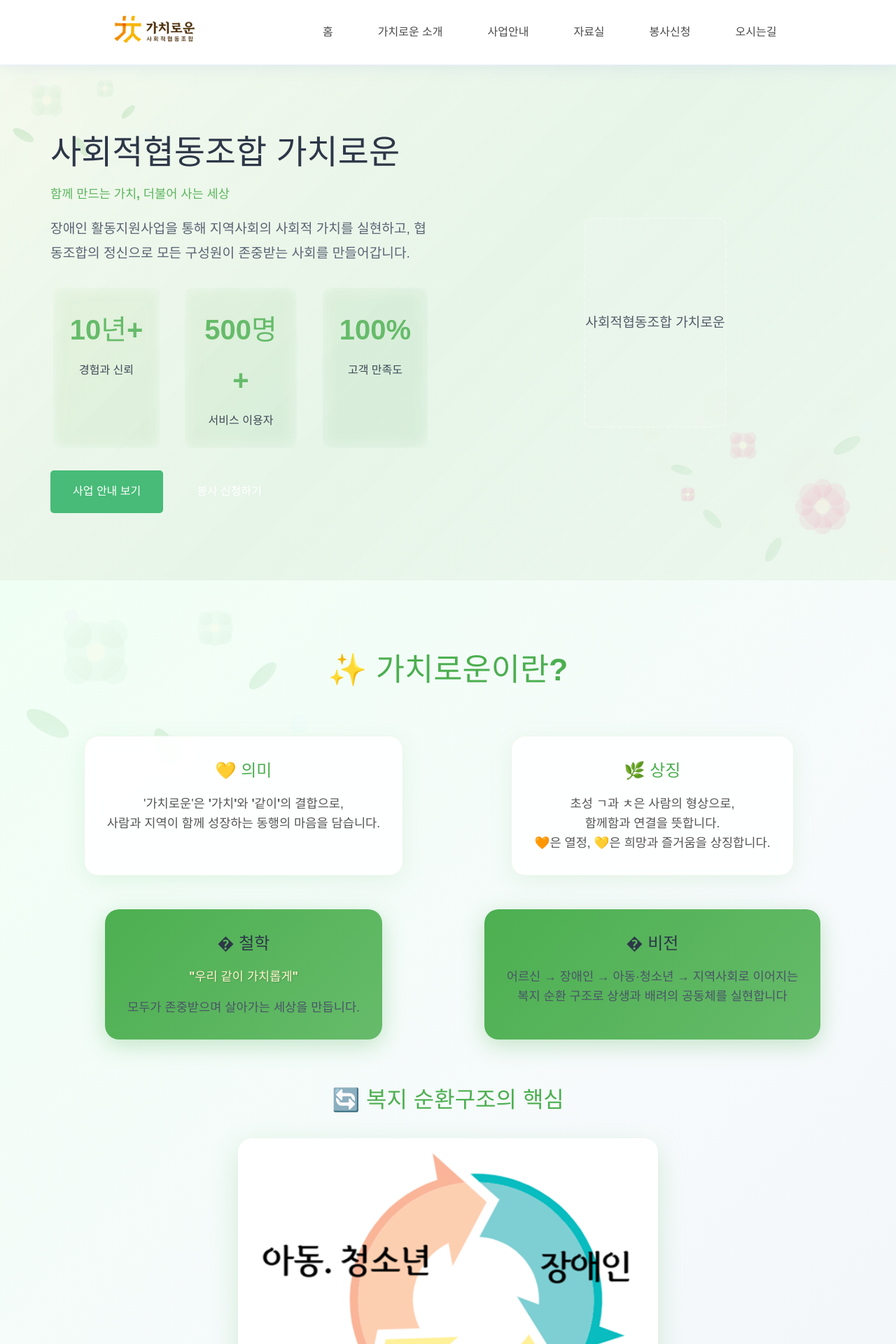
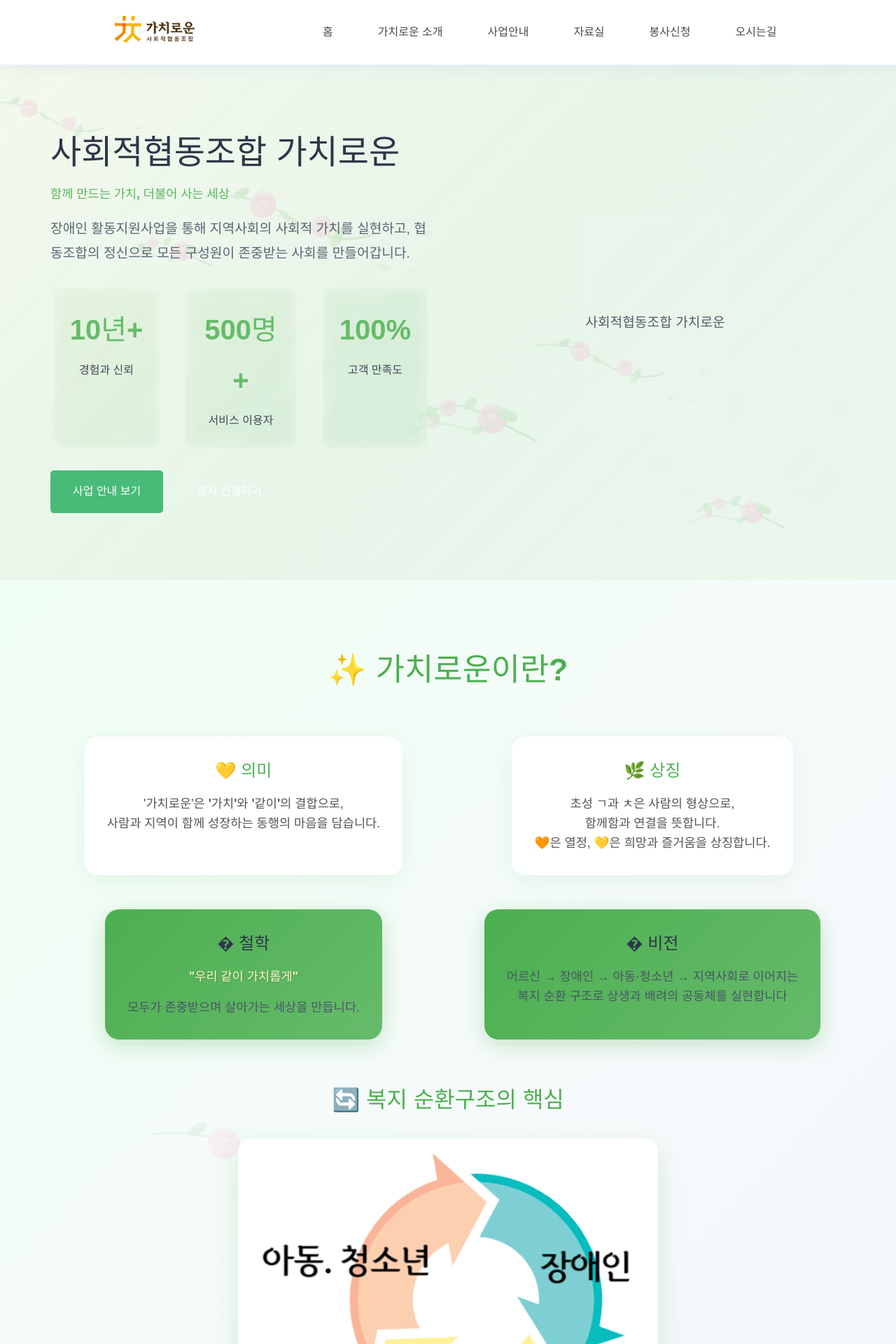
Before and after one commit to nzin4x/gachiroun, a React (Vite) app: page / in a window 1280 px wide. Shown: the top 1920 px of the page at 70% size. Built offline with nearby package versions, Linux system fonts and the light colour scheme.

Commit message:
florar svg

```diff
--- a/src/components/About.css
+++ b/src/components/About.css
@@ -12,17 +12,10 @@
   left: 0;
   right: 0;
   bottom: 0;
-  background-image:
-    url('/images/floral-left-top.svg'),
-    url('/images/floral-right-bottom.svg');
-  background-position:
-    top left,
-    bottom right;
-  background-repeat: no-repeat;
-  background-size:
-    40% auto,
-    40% auto;
-  opacity: 0.3;
+  background: url('/images/floral-pattern.svg') no-repeat;
+  background-position: center;
+  background-size: 80% auto;
+  opacity: 0.1;
   pointer-events: none;
   z-index: 1;
 }
--- a/src/components/Hero.css
+++ b/src/components/Hero.css
@@ -19,11 +19,13 @@
   left: 0;
   right: 0;
   bottom: 0;
-  background: url('/images/floral-left-top.svg') no-repeat top left,
-              url('/images/floral-right-bottom.svg') no-repeat bottom right;
-  background-size: 250px auto, 350px auto;
-  opacity: 0.4;
+  background: url('/images/floral-pattern.svg') no-repeat center,
+              url('/images/floral-pattern.svg') no-repeat top left,
+              url('/images/floral-pattern.svg') no-repeat bottom right;
+  background-size: 60% auto, 40% auto, 45% auto;
+  opacity: 0.15;
   z-index: 1;
+  transform: scale(1.1);
 }
 
 .hero-content {
--- a/src/components/Resources.css
+++ b/src/components/Resources.css
@@ -10,14 +10,14 @@
 .resources::before {
   content: '';
   position: absolute;
-  top: 20%;
-  left: 8%;
-  width: 180px;
-  height: 120px;
-  background: url('/images/base-theme-left-top.png') no-repeat;
-  background-size: contain;
-  opacity: 0.08;
-  transform: rotate(-15deg);
+  top: 0;
+  left: 0;
+  right: 0;
+  bottom: 0;
+  background: url('/images/floral-pattern.svg') no-repeat;
+  background-position: top right;
+  background-size: 45% auto;
+  opacity: 0.1;
   z-index: 1;
 }
 
```
